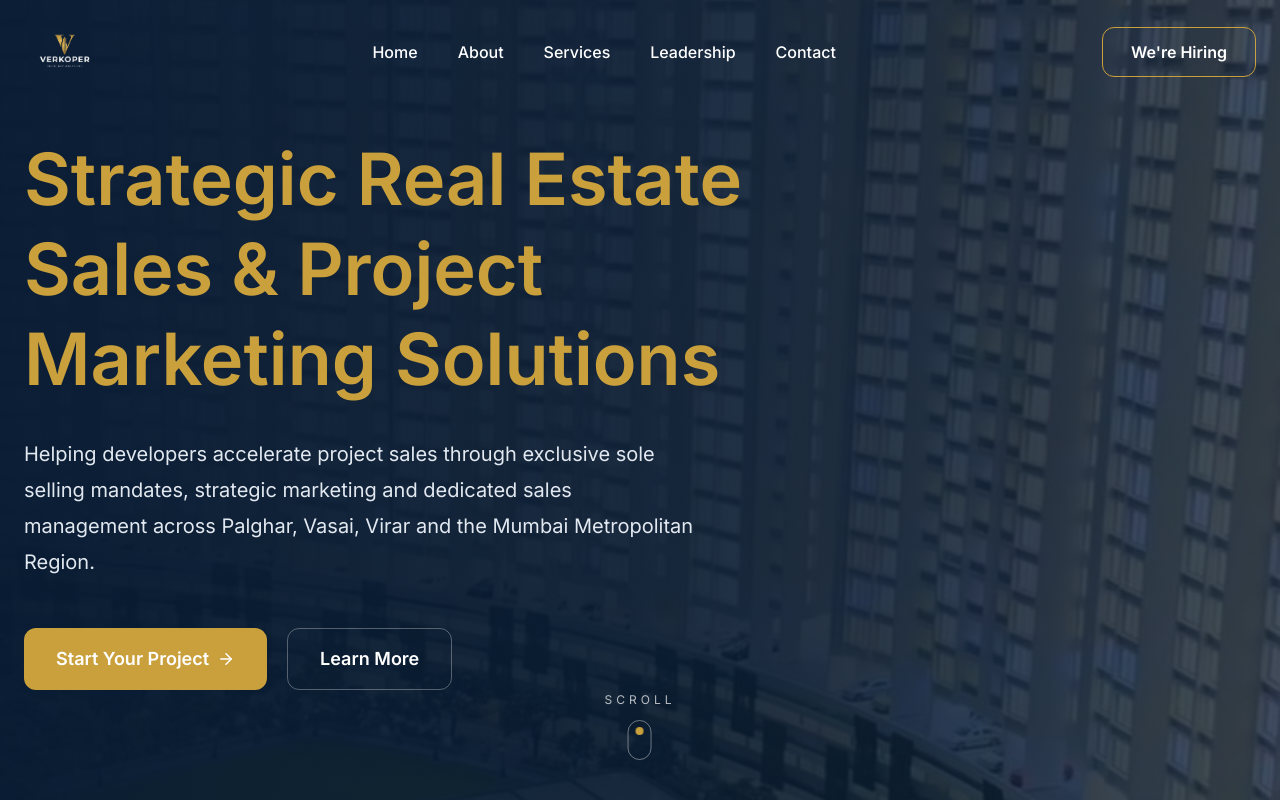
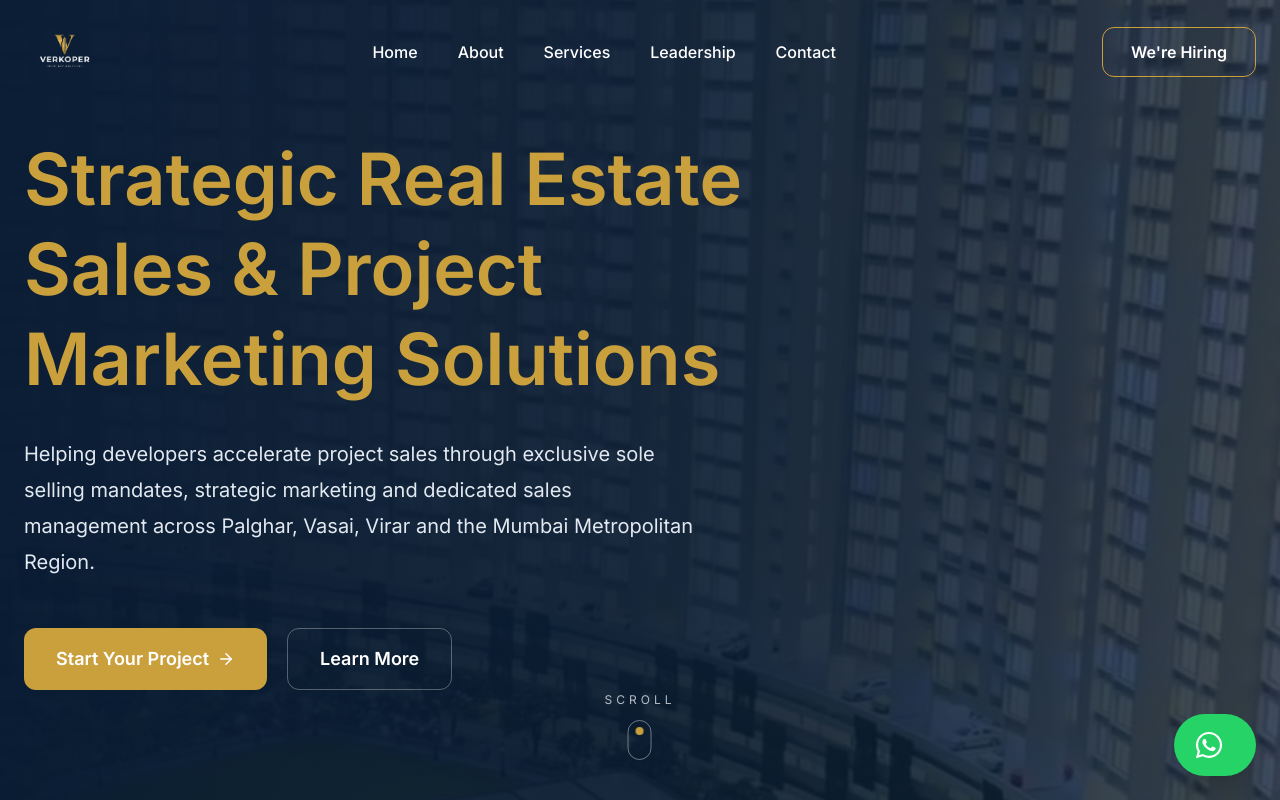
Before and after one commit to abhishekupadhyay999/verkoper-v2, a Next.js app: page / in a window 1280 px wide. Shown: the top 800 px of the page. Built offline with nearby package versions, Linux system fonts and the light colour scheme.

Commit message:
Complete Verkoper website redesign

```diff
--- a/app/page.tsx
+++ b/app/page.tsx
@@ -7,6 +7,7 @@
 import Leadership from "@/components/Leadership";
 import Contact from "@/components/Contact";
 import Footer from "@/components/Footer";
+import WhatsappButton from "@/components/WhatsappButton";
 export default function Home() {
   return (
     <>
@@ -20,6 +21,7 @@
         <Leadership/>
         <Contact/>
         <Footer/>
+        <WhatsappButton/>
 
       </main>
 
--- /dev/null
+++ b/components/WhatsappButton.tsx
@@ -0,0 +1,20 @@
+"use client";
+
+import { FaWhatsapp } from "react-icons/fa";
+
+export default function WhatsappButton() {
+  return (
+    <a
+  href="https://wa.me/919545588688"
+  target="_blank"
+  rel="noopener noreferrer"
+  className="group fixed bottom-6 right-6 z-50 flex items-center gap-3 overflow-hidden rounded-full bg-[#25D366] px-5 py-4 text-white shadow-xl transition-all duration-300 hover:pr-6"
+>
+  <FaWhatsapp size={30} />
+
+  <span className="max-w-0 overflow-hidden whitespace-nowrap font-medium transition-all duration-300 group-hover:max-w-[160px]">
+    Chat with Us
+  </span>
+</a>
+  );
+}
--- a/package.json
+++ b/package.json
@@ -14,7 +14,7 @@
     "next": "16.2.9",
     "react": "19.2.4",
     "react-dom": "19.2.4",
-    "react-icons": "^5.6.0"
+    "react-icons": "^5.7.0"
   },
   "devDependencies": {
     "@tailwindcss/postcss": "^4",
```
Also changed, not shown: 1 other file (tests, documents, lock files or other folders).
